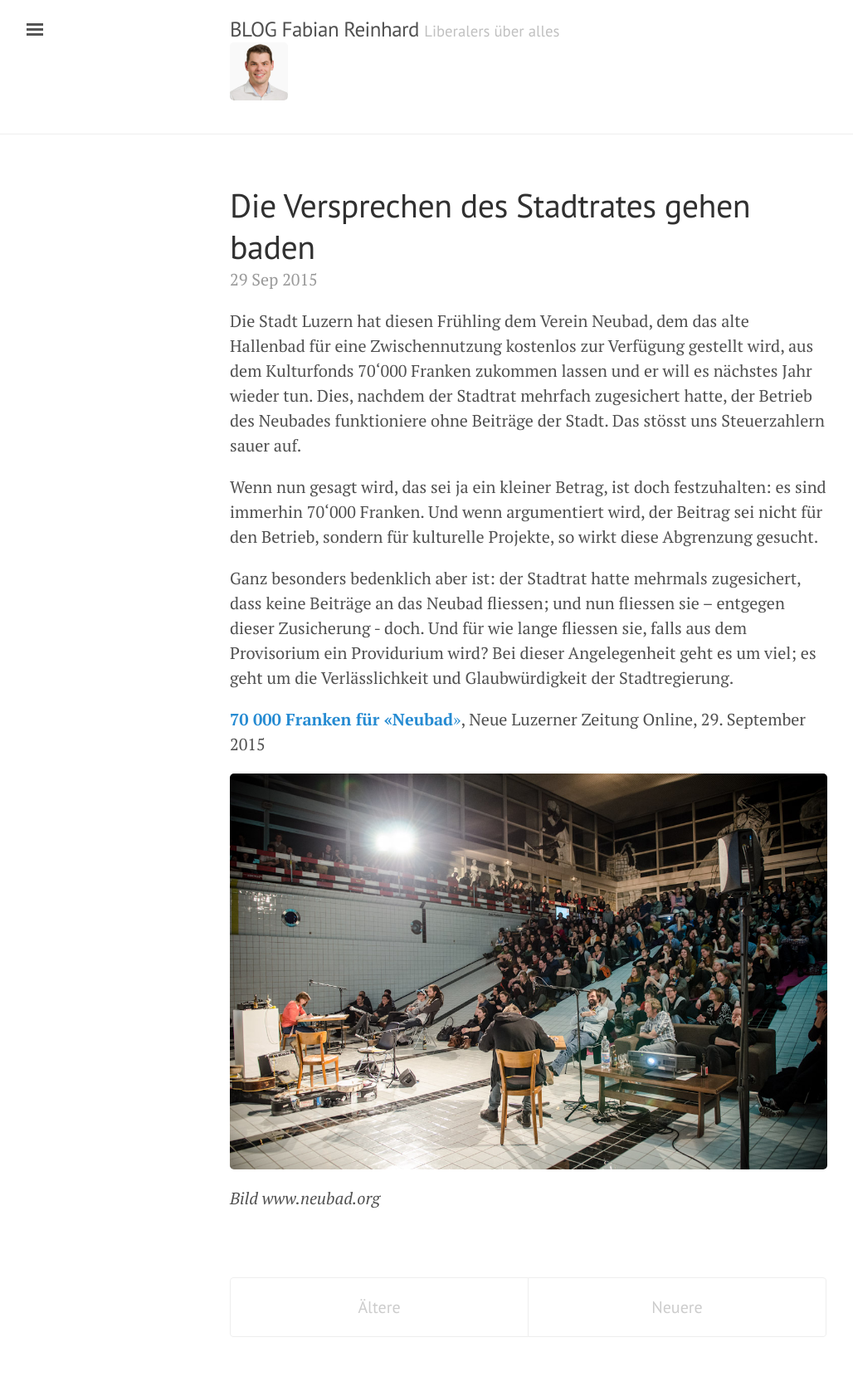
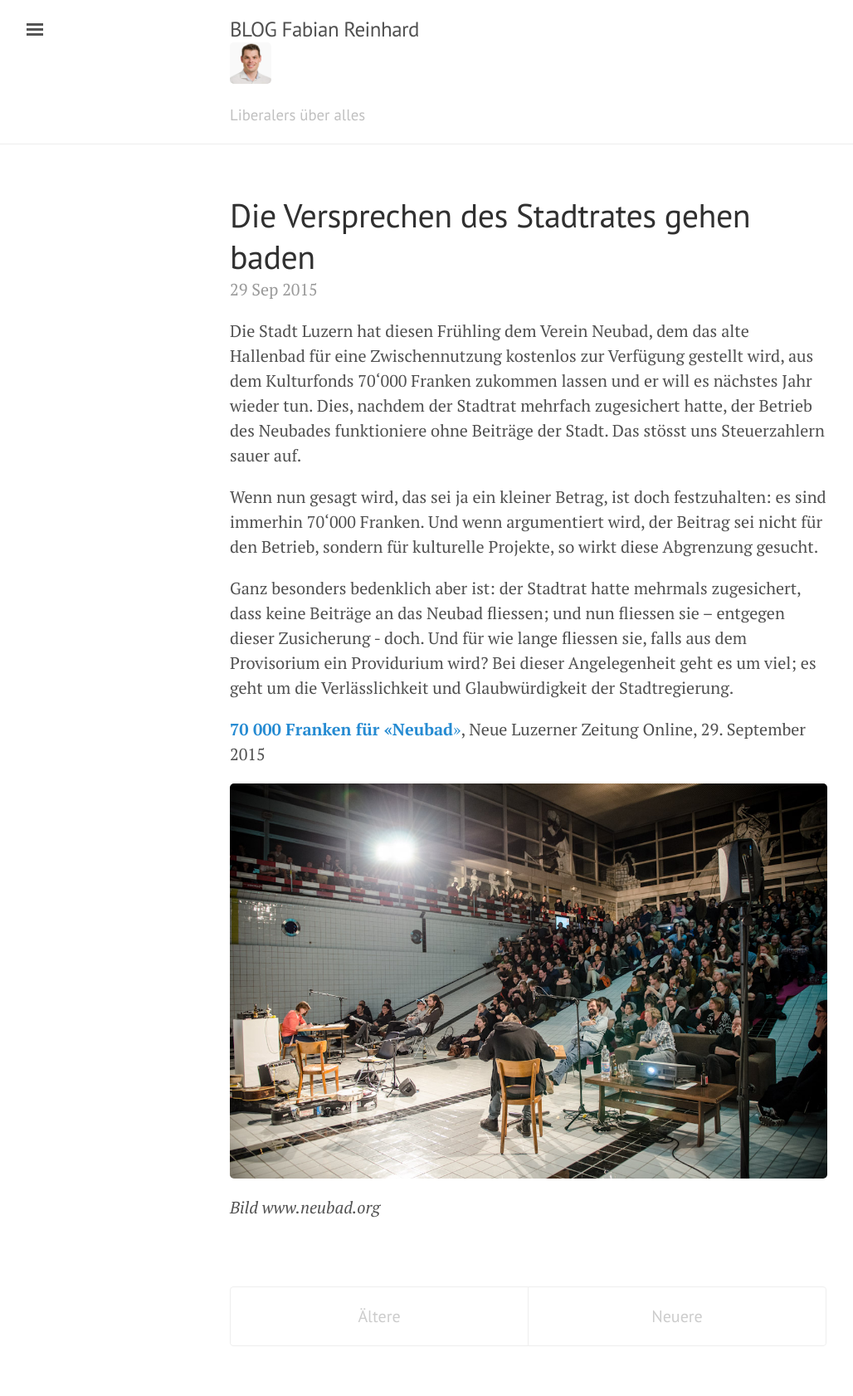
Before and after one commit to freinhard/freinhard.github.io, a Jekyll site: the page built from index.html, in a window 1280 px wide. Shown: the whole page at 83% size, without its empty margins (3-1031 px from the left). Built offline with Jekyll 4.4.1, drawn with Linux system fonts in a browser that asks for light colours; the list of posts is cut into pages by our own code.

Commit message:
Move image

```diff
--- a/_layouts/default.html
+++ b/_layouts/default.html
@@ -16,9 +16,9 @@
             <a href="{{ site.baseurl }}/" title="Home">
                 {{ site.title }}
             </a>
+            <img src="{{ site.url }}/public/assets/fr.png" title="Fabian Reinhard" height="50" width="50" />
             <small>{{ site.tagline }}</small>
           </h3>
-          <img src="{{ site.url }}/public/assets/fr.png" title="Fabian Reinhard" height="70" width="70" />
         </div>
       </div>
 
```
